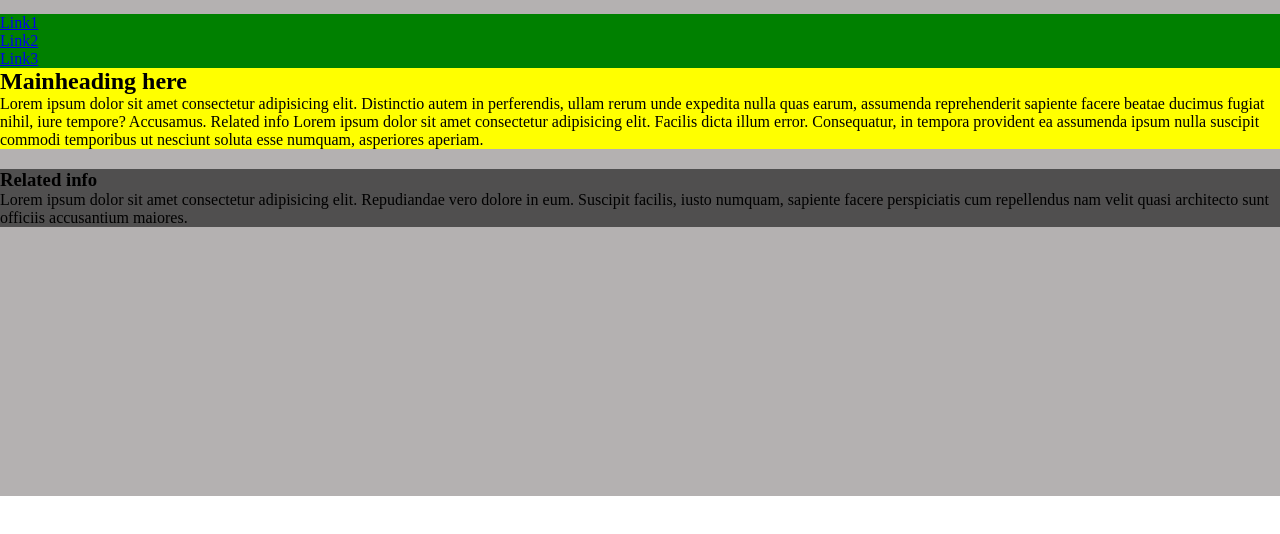
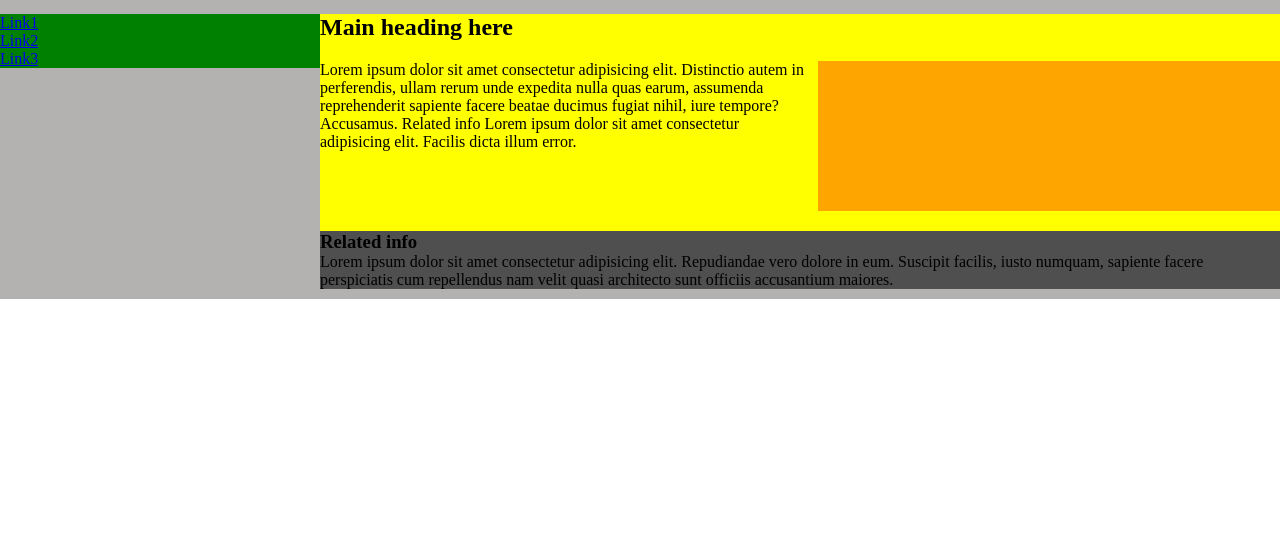
Before and after one commit to Begodpo/ejercicios-de-adalab, a plain HTML site: page modulo-1/modulo-1-leccion-06-ejercicio-09-mq/index.html in a window 1280 px wide. Shown: the part 40-574 px from the top of the page. Drawn offline with Linux system fonts and the light colour scheme.

Commit message:
added breakpoint 480

```diff
--- a/modulo-1/modulo-1-leccion-06-ejercicio-09-mq/css/styles.css
+++ b/modulo-1/modulo-1-leccion-06-ejercicio-09-mq/css/styles.css
@@ -7,7 +7,9 @@ html {
 }
 body {
   background: rgb(180, 177, 177);
-  height: 67vh;
+  height: 68vh;
+
+  width: 100%;
 }
 .title {
   background-color: rgb(180, 177, 177);
@@ -26,3 +28,35 @@ menu {
   background-color: rgb(80, 79, 79);
   margin-top: 20px;
 }
+@media all and (min-width: 480px) {
+  body {
+    height: 100%;
+  }
+  .container {
+    display: flex;
+  }
+  .all-info {
+    width: 75vw;
+  }
+  .menu {
+    width: 25vw;
+    display: inline-block;
+    height: 54px;
+  }
+  .box-main {
+    background-color: orange;
+    width: 100%;
+    height: 150px;
+  }
+  .article {
+    display: flex;
+    padding: 20px 0;
+  }
+  .text-article {
+    width: 80vw;
+    padding-right: 5px;
+  }
+  .info {
+    margin: 0 0 10px 0;
+  }
+}
--- a/modulo-1/modulo-1-leccion-06-ejercicio-09-mq/index.html
+++ b/modulo-1/modulo-1-leccion-06-ejercicio-09-mq/index.html
@@ -11,6 +11,7 @@
     <header class="title">
       <h1>Site name</h1>
     </header>
+    <section class="container">
       <nav class="menu">
         <ul>
           <li><a href="#">Link1</a></li>
@@ -18,27 +19,31 @@
           <li><a href="#">Link3</a></li>
         </ul>
       </nav>
-
+      <section class="all-info">
         <main class="main-container">
-      <h2>Mainheading here</h2>
-      <p>
-        Lorem ipsum dolor sit amet consectetur adipisicing elit. Distinctio
-        autem in perferendis, ullam rerum unde expedita nulla quas earum,
-        assumenda reprehenderit sapiente facere beatae ducimus fugiat nihil,
-        iure tempore? Accusamus. Related info Lorem ipsum dolor sit amet
-        consectetur adipisicing elit. Facilis dicta illum error. Consequatur, in
-        tempora provident ea assumenda ipsum nulla suscipit commodi temporibus
-        ut nesciunt soluta esse numquam, asperiores aperiam.
+          <h2>Main heading here</h2>
+          <article class="article">
+            <p class="text-article">
+              Lorem ipsum dolor sit amet consectetur adipisicing elit.
+              Distinctio autem in perferendis, ullam rerum unde expedita nulla
+              quas earum, assumenda reprehenderit sapiente facere beatae ducimus
+              fugiat nihil, iure tempore? Accusamus. Related info Lorem ipsum
+              dolor sit amet consectetur adipisicing elit. Facilis dicta illum
+              error.
             </p>
+            <div class="box-main"></div>
+          </article>
         </main>
         <aside class="info">
           <h3>Related info</h3>
-      <p>
+          <p class="text-info">
             Lorem ipsum dolor sit amet consectetur adipisicing elit. Repudiandae
             vero dolore in eum. Suscipit facilis, iusto numquam, sapiente facere
-        perspiciatis cum repellendus nam velit quasi architecto sunt officiis
-        accusantium maiores.
+            perspiciatis cum repellendus nam velit quasi architecto sunt
+            officiis accusantium maiores.
           </p>
         </aside>
+      </section>
+    </section>
   </body>
 </html>
```
Lines whose indentation alone changed are shown as unchanged.
